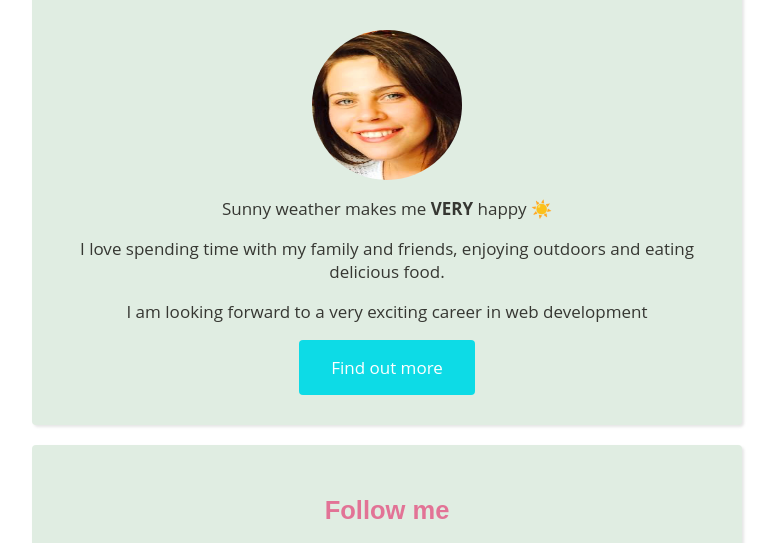
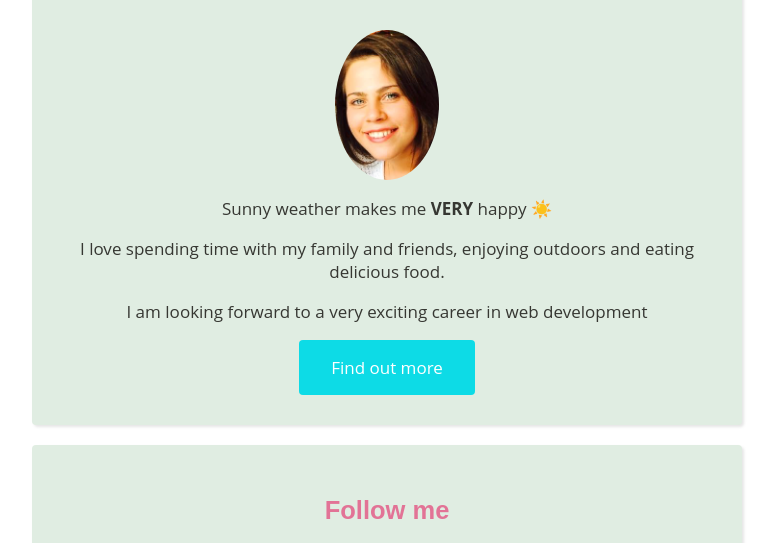
Before and after one commit to casantadu/profile, a plain HTML site: page index.html in a window 1280 px wide. Shown: the part 145-688 px from the top of the page, without its empty margins (253-1028 px from the left). Drawn offline with Linux system fonts and the light colour scheme.

Commit message:
Update style.css

```diff
--- a/style.css
+++ b/style.css
@@ -72,7 +72,7 @@ p {
 }
 
 img {
-  width: 150px;
+/*   width: 150px; */
   height:150px;
   border-radius: 50%;
 }
@@ -112,7 +112,7 @@ img {
   padding: 30px;                             /* Internal space */
   border-radius: 4px;                        /* Small radius */
   box-shadow: 2px 2px 3px rgba(0,0,0,.1);
-  width: 650px;
+  max-width: 650px;
   margin: 20px auto;
   text-align: center;
   font-size: 17px;
```
